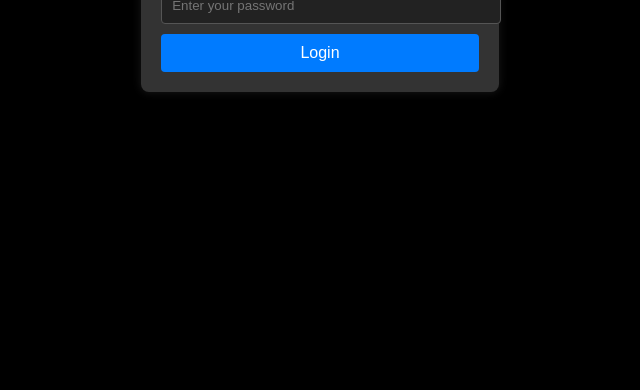
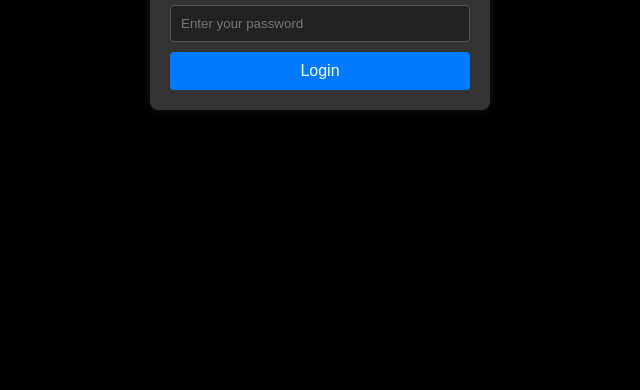
Before and after one commit to mygallerydotcom/d, a plain HTML site: page index.html in a window 1280 px wide. Shown: the part 410-800 px from the top of the page, without its empty margins (320-960 px from the left). Drawn offline with Linux system fonts and the light colour scheme.

Commit message:
Update styles.css

```diff
--- a/styles.css
+++ b/styles.css
@@ -17,6 +17,7 @@ body {
     border-radius: 8px;
     box-shadow: 0 0 10px rgba(255, 255, 255, 0.1); /* Slightly visible white shadow */
     text-align: center;
+    width: 300px; /* Set a fixed width for the container */
 }
 
 h1 {
@@ -24,18 +25,25 @@ h1 {
     color: #fff; /* White text color for the heading */
 }
 
+#loginForm {
+    display: flex;
+    flex-direction: column; /* Stack input fields vertically */
+    align-items: center; /* Center input fields horizontally */
+}
+
 #loginForm input[type="password"] {
-    width: 100%;
+    width: 100%; /* Full width of the container */
     padding: 10px;
     margin-bottom: 10px;
     border: 1px solid #555; /* Darker border */
     border-radius: 4px;
     background-color: #222; /* Dark background for input field */
     color: #fff; /* White text color for input field */
+    box-sizing: border-box; /* Include padding in width calculation */
 }
 
 #loginForm input[type="submit"] {
-    width: 100%;
+    width: 100%; /* Full width of the container */
     padding: 10px;
     border: none;
     border-radius: 4px;
```
